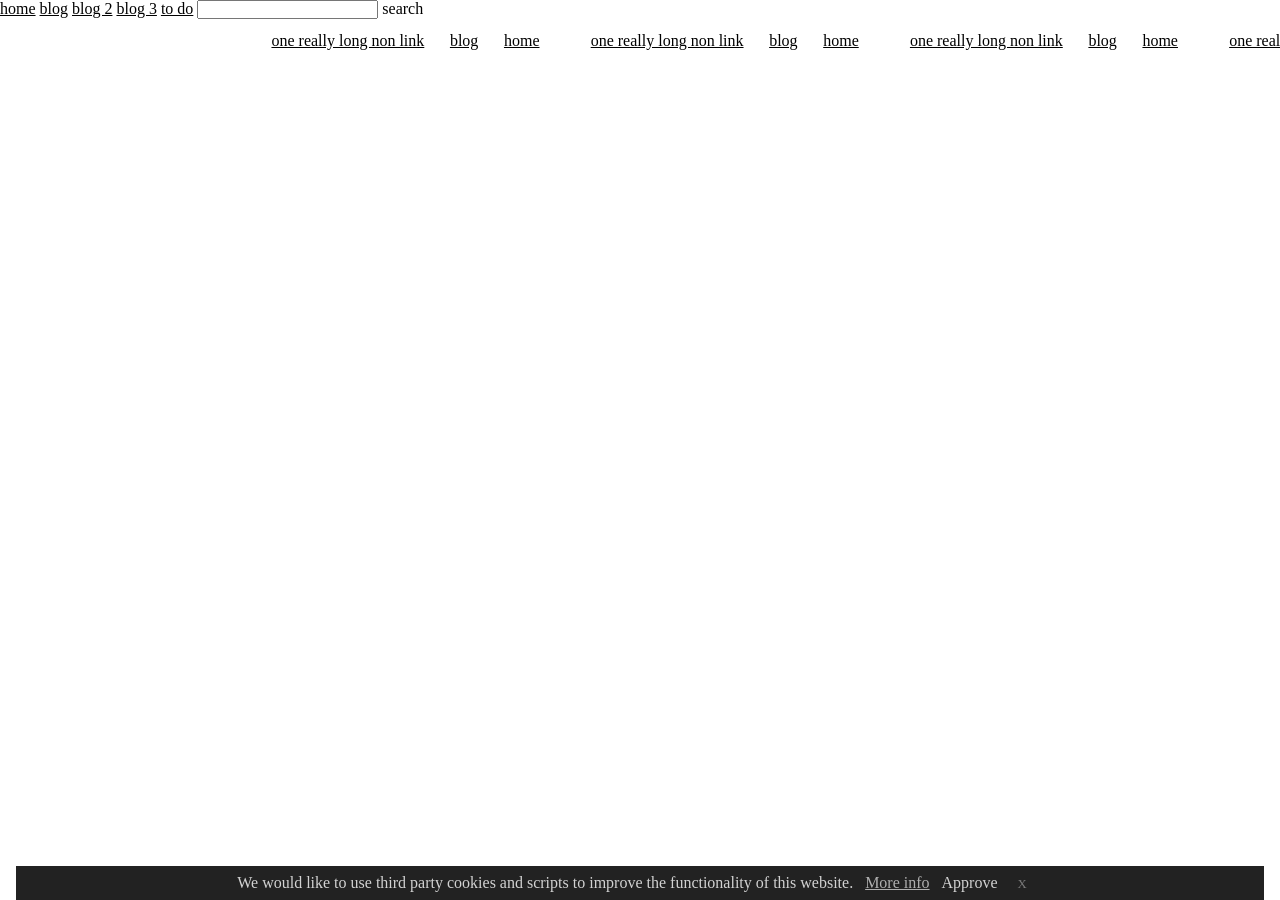
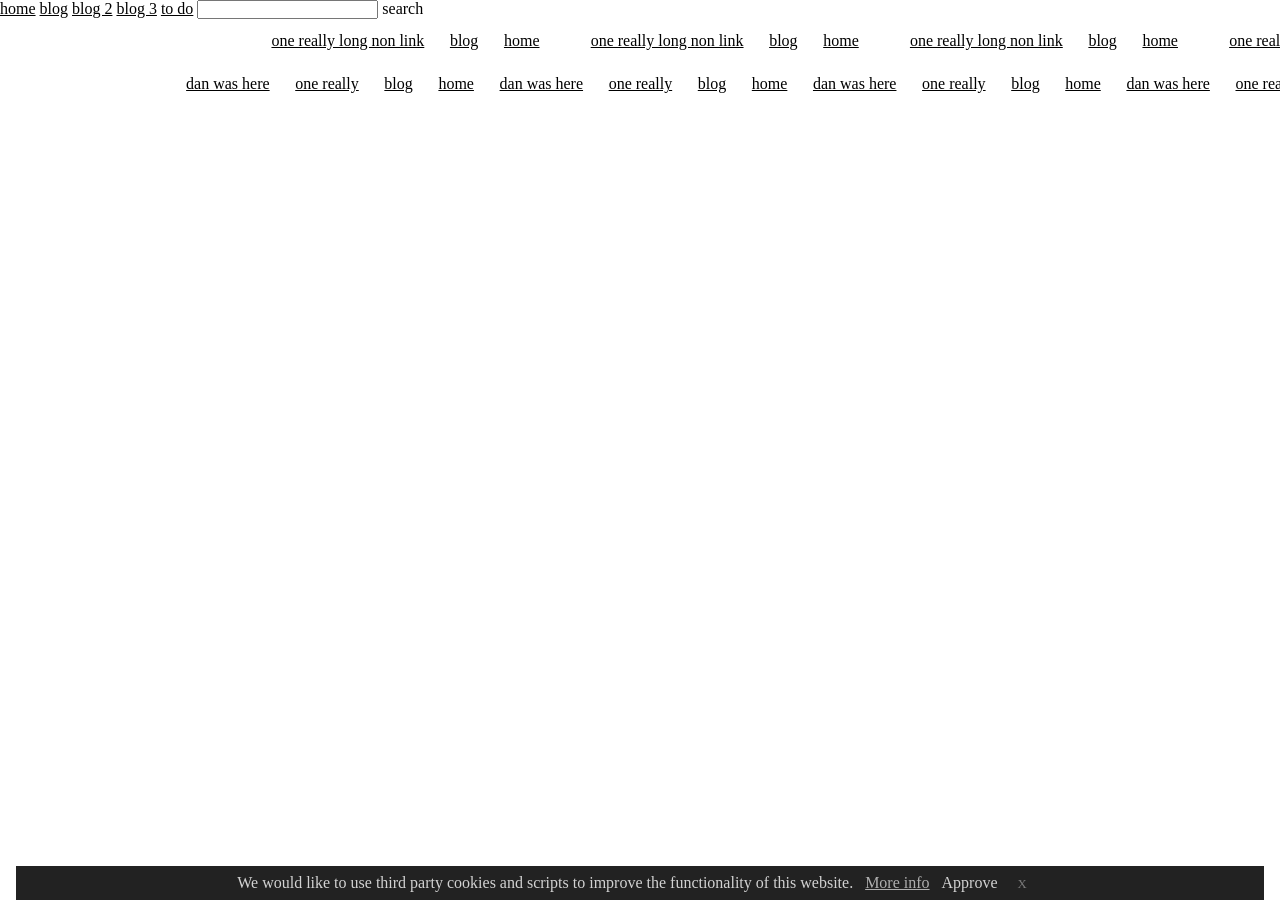
Before and after one commit to TheInstituteOfCode/test-ground, a Jekyll site: the page built from _js/tickerbanner-with-variable-speed.html, in a window 1280 px wide. Built offline with Jekyll 4.4.1, drawn with Linux system fonts in a browser that asks for light colours.

Commit message:
ticket banner upgrades

```diff
--- a/_js/tickerbannerWithLinks.html
+++ b/_js/tickerbanner-with-variable-speed.html
@@ -9,24 +9,36 @@ banner_message:
   - text: one really long non link
     url: /temp
   - url: bob
+banner_message_2:
+  - text: home
+    url: /index
+  - text: blog
+    url: /blog
+  - text: one really
+    url: /temp
+  - url: bob
+    text: dan was here
 ---
 
 
-<div class="tickerBanner">
+<div class="tickerBanner" data-banner-speed="50">
   {% for message in page.banner_message %}
+    <a href="{{message.url}}" class="text-block">{{message.text}}</a>
+    {% endfor %}
+</div>
+<div class="tickerBanner" data-banner-speed="100">
+  {% for message in page.banner_message_2 %}
     <a href="{{message.url}}" class="text-block">{{message.text}}</a>
     {% endfor %}
 </div>
 
 
+<style>
 
-<style>
-:root {
-    --bannerBlockLength: 280px;
-    --bannerBlockTime: 2s;
-  }
 
 .tickerBanner{
+  --bannerBlockLength: 280px;
+  --bannerBlockTime: 2s;
 overflow-X: hidden;
 display: flex;
 flex-direction: row-reverse;
@@ -97,4 +114,6 @@ text-align: center;
 
   console.log(bannerLength)
 
+})
+
 </script>
```
Also changed, not shown: other parts of _js/tickerbanner-with-variable-speed.html (+11 -6 lines), Gemfile (+4 -6 lines), _js/tickerbanner.html (+58 -62 lines), Gemfile.lock.
